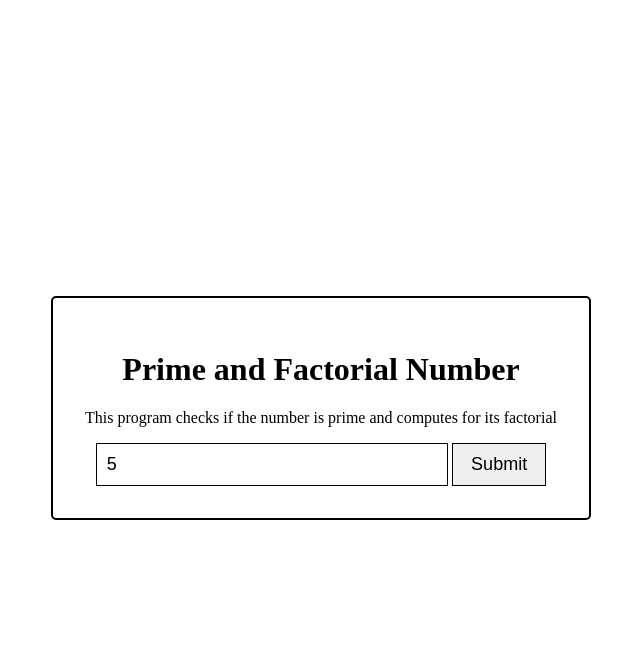
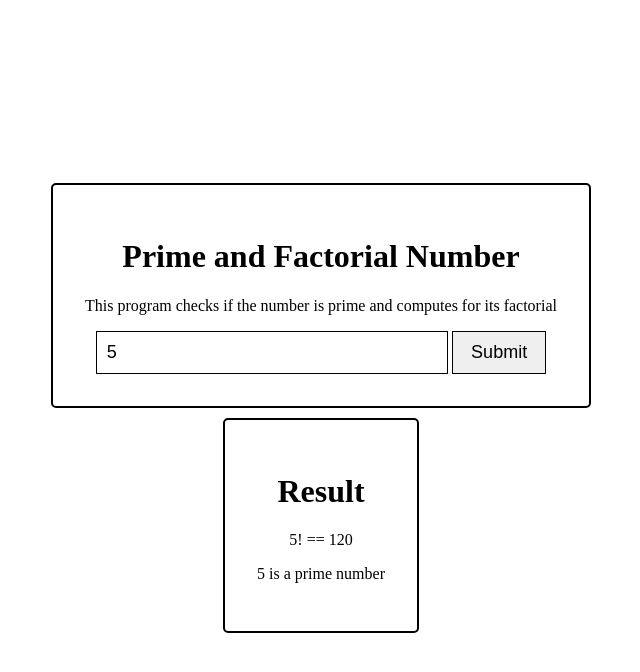
Before and after one commit to MrYious/TechAssessment-Intern, a plain HTML site: page index.html in a window 1280 px wide. Both pictures are taken after typing "5" into the empty fields and a click on the input 818 px from the left and 464 px from the top of the page. Shown: the whole page, without its empty margins (319-959 px from the left). Drawn offline with Linux system fonts and the light colour scheme.

Commit message:
add result section to show result in the interface

```diff
--- a/index.css
+++ b/index.css
@@ -3,9 +3,19 @@
     height: 100vh;
     justify-content: center;
     align-items: center;
+    flex-direction: column;
+    gap: 10px;
 }
 
 .container form {
+    padding: 2rem;
+    border: black 2px solid;
+    border-radius: 5px;
+    text-align: center;
+}
+
+.container #result {
+    display: none;
     padding: 2rem;
     border: black 2px solid;
     border-radius: 5px;
--- a/index.html
+++ b/index.html
@@ -10,7 +10,7 @@
 <body>
     <main class="container">
         <!-- I created a form where the input is wrapped and upon submission will execute the function -->
-        <form onsubmit="handleSubmit(event)">
+        <form onsubmit="handleSubmit(event)" id="form">
             <!-- Simple Title and Description -->
             <h1>Prime and Factorial Number</h1>
             <p>This program checks if the number is prime and computes for its factorial</p>
@@ -20,7 +20,16 @@
             <input type="number" name="number" id="number" required min="1" placeholder="Enter a number">
             <!-- Added the submit button -->
             <input type="submit">
-        </fo>
+        </form>
+        <div id="result">
+            <h1>Result</h1>
+            <p id="textFactorial">
+                Factorial of 10: <b>11</b>
+            </p>
+            <p id="textPrime">
+                10 is NOT a prime number
+            </p>
+        </div>
     </main>
 </body>
 </html>
--- a/script.js
+++ b/script.js
@@ -70,4 +70,8 @@ const handleSubmit = (event) => {
     console.log("Number:", number);
     console.log("Factorial: ", factorial);
     console.log("IsPrime?: ", isPrime);
+
+    document.getElementById('result').style.display = 'block'
+    document.getElementById("textFactorial").textContent = (`${number}! == ${factorial}`)
+    document.getElementById("textPrime").textContent = (`${number} is${!isPrime ? ' NOT ' : ''} a prime number`)
 }
```
